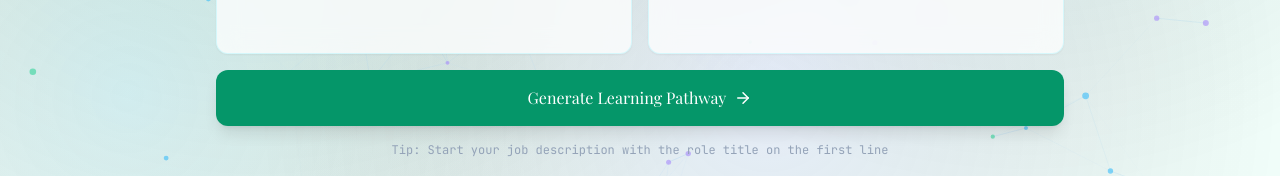
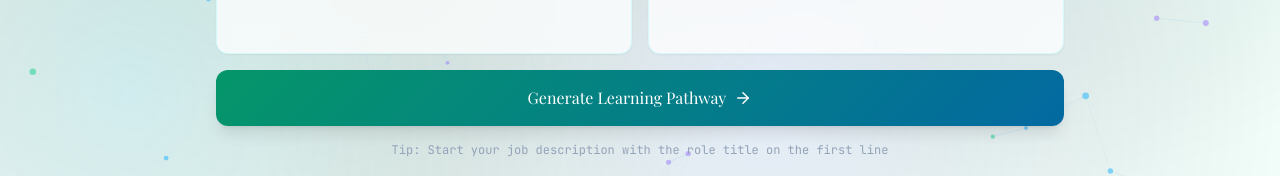
Before and after one commit to Anuj-Sharma01/Waypoint, a React (Vite) app in the folder waypoint-frontend/neuralpath/: page /upload in a window 1280 px wide. Shown: the part 546-722 px from the top of the page. Built offline with nearby package versions, Linux system fonts and the light colour scheme; no server answers.

Commit message:
Update UploadPage.jsx

```diff
--- a/waypoint-frontend/neuralpath/src/pages/UploadPage.jsx
+++ b/waypoint-frontend/neuralpath/src/pages/UploadPage.jsx
@@ -176,16 +176,30 @@ export default function UploadPage() {
         </div>
       )}
 
-      <button
-        onClick={handleSubmit}
-        disabled={loading}
-        className="w-full flex items-center justify-center gap-2 py-4 bg-accentDark text-white font-display font-700 text-base rounded-xl hover:opacity-90 transition-all disabled:opacity-50 disabled:cursor-not-allowed shadow-lg"
-      >
-        {loading
-          ? <><Loader2 size={18} className="animate-spin" />{loadingMsg}</>
-          : <>Generate Learning Pathway <ArrowRight size={18} /></>
-        }
-      </button>
+<button
+  onClick={handleSubmit}
+  disabled={loading}
+  style={{ background: 'linear-gradient(135deg, #059669, #0369a1)' }}
+  className="
+    w-full flex items-center justify-center gap-2
+    py-4 rounded-xl shadow-lg
+    text-white font-display font-700 text-base
+    hover:opacity-90 transition-all
+    disabled:opacity-50 disabled:cursor-not-allowed
+  "
+>
+  {loading ? (
+    <>
+      <Loader2 size={18} className="animate-spin" />
+      {loadingMsg}
+    </>
+  ) : (
+    <>
+      Generate Learning Pathway
+      <ArrowRight size={18} />
+    </>
+  )}
+</button>
 
       <p className="text-center text-xs font-mono text-muted mt-4">
         Tip: Start your job description with the role title on the first line
```
